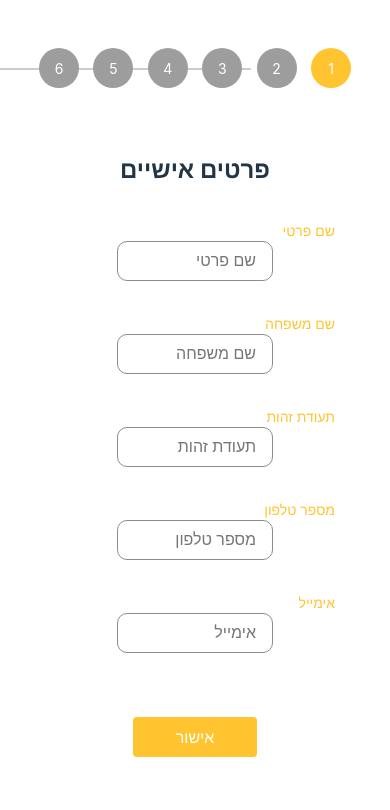
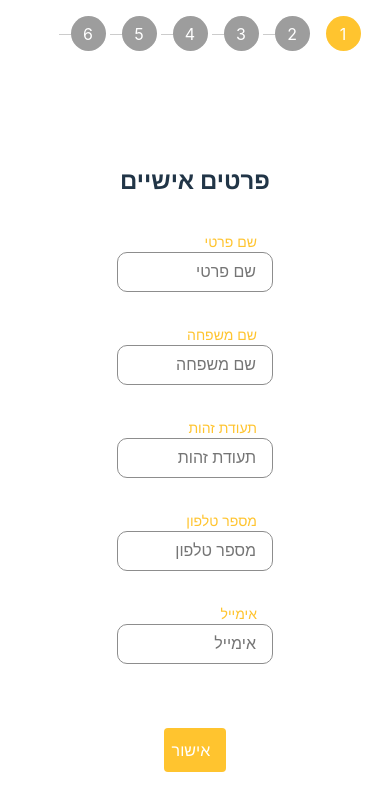
Before and after one commit to Toharkenin/Customer-Managment-System, a React (Vite) app: page /Form in a window 390 px wide. Shown: the top 810 px of the page. Built offline with nearby package versions, Linux system fonts and the light colour scheme; no server answers; sample sign-in values are in the browser's storage.

Commit message:
Done with mainpage responsability

```diff
--- a/src/pages/mainPage/MainPage.module.scss
+++ b/src/pages/mainPage/MainPage.module.scss
@@ -13,11 +13,39 @@
     display: flex;
     overflow-x: auto;
 
+    @media screen and (max-width: 1024px) {
+        width: 95vw;
+        padding-bottom: 15px;
+    }
+
+    @media screen and (max-width: 768px) {
+        width: 100vw;
+        padding: 10px;
+        height: auto;
+        overflow-y: auto;
+    }
 }
 
 .clientTable {
-    // min-width: 100;
     width: 100%;
+
+    @media screen and (max-width: 768px) {
+        display: block;
+        overflow-x: auto;
+        -webkit-overflow-scrolling: touch;
+
+        th, td {
+            min-width: 120px; // Ensures columns don't get too narrow
+            white-space: nowrap; // Prevents text wrapping
+        }
+    }
+
+    @media screen and (max-width: 480px) {
+        th, td {
+            padding: 0.2rem;
+            font-size: 14px;
+        }
+    }
 }
 
 .headerSection {
@@ -29,11 +57,27 @@
     padding: 1rem 2rem;
     box-shadow: 0 4px 6px rgba(0, 0, 0, 0.1);
 
+    @media screen and (max-width: 768px) {
+        flex-direction: column;
+        padding: 1rem;
+        gap: 1rem;
+    }
 }
 
-.buutons{
+.buutons {
     display: flex;
     gap: 1rem;
+
+    @media screen and (max-width: 768px) {
+        width: 100%;
+        justify-content: space-between;
+    }
+
+    @media screen and (max-width: 480px) {
+        flex-direction: column;
+        align-items: center;
+        gap: 0.5rem;
+    }
 }
 
 .newClientButton {
@@ -45,24 +89,26 @@
     display: inline-block;
     font-size: 16px;
     border-radius: 0.4rem;
+    padding: 0 1rem;
+
+    @media screen and (max-width: 480px) {
+        width: 100%;
+        height: 2.5rem;
+        font-size: 14px;
+    }
 }
 
 .logo {
     width: auto;
     height: 4.5rem;
+
+    @media screen and (max-width: 768px) {
+        height: 3.5rem;
     }
 
-
-.newCardButton {
-    background-color: #f2f2f2;
-    color: #2c2a2a;
+    @media screen and (max-width: 480px) {
+        height: 3rem;
     }
-
-.logoutIcon {
-    margin-top: 0.6rem;
-    width: 2rem;
-    height: auto;
-    cursor: pointer;
 }
 
 .searchBoxContainer {
@@ -72,10 +118,15 @@
     align-items: center;
     padding: 1.5rem 0;
     position: relative;
+
+    @media screen and (max-width: 768px) {
+        flex-direction: column;
+        gap: 1rem;
+        padding: 1rem 0;
+    }
 }
 
 .searchBox {
-
     background-color: rgb(250, 251, 252);
     border-color: rgb(223, 225, 230);
     color: #000;
@@ -91,8 +142,13 @@
     height: 36px;
     width: 20rem;
     padding-right: 30px;
-        :hover{
+
+    &:hover {
         background-color: rgb(235, 236, 240);
+    }
+
+    @media screen and (max-width: 768px) {
+        width: 100%;
     }
 }
 
@@ -100,7 +156,13 @@
     position: absolute;
     right: 10px;
     width: 1rem;
-    color:rgb(157, 162, 174);
+    color: rgb(157, 162, 174);
+
+    @media screen and (max-width: 768px) {
+        right: 10px;
+        top: 50%;
+        transform: translateY(-50%);
+    }
 }
 
 .filterSelector {
@@ -112,36 +174,48 @@
     height: 36px;
     border-radius: 10px;
     width: 14rem;
+
+    @media screen and (max-width: 768px) {
+        width: 100%;
+    }
 }
 
 .clientTable {
     border-collapse: collapse;
     width: 100%;
-}
 
-.clientTable th,
-.clientTable td {
+    th, td {
         padding: 0.3rem;
         text-align: center;
         border: 1px solid #ddd;
         font-weight: 400;
-    // padding: 0.5rem;
+
+        @media screen and (max-width: 768px) {
+            padding: 0.2rem;
+            font-size: 14px;
+        }
     }
 
-.clientTable th {
+    th {
         background-color: #f2f2f2;
         font-weight: 600;
         color: #000000;
+        position: sticky;
+        top: 0;
+        z-index: 10;
+
+        @media screen and (max-width: 768px) {
+            position: sticky;
+            left: 0;
+        }
     }
 
-.clientTable tr:nth-child(even) {
+    tr:nth-child(even) {
         background-color: #f9f9f9;
-
+    }
 }
 
-
-.healthButton {
-
+.healthButton, .addHealthButton, .addCardButton {
     display: inline-block;
     outline: none;
     border-width: 0px;
@@ -153,34 +227,36 @@
     text-align: center;
     text-decoration: none;
     transition: background 0.1s ease-out 0s, box-shadow 0.15s cubic-bezier(0.47, 0.03, 0.49, 1.38) 0s;
-    background: #ededed;
     cursor: pointer;
-    height: 24px;
-    line-height: 24px;
     padding: 0px 12px;
     vertical-align: middle;
     width: auto;
+
+    @media screen and (max-width: 768px) {
+        padding: 0px 8px;
+        font-size: 12px;
+        height: 22px;
+        line-height: 22px;
+    }
+}
+
+.healthButton {
+    background: #ededed;
+    height: 24px;
+    line-height: 24px;
     font-size: 14px;
     color: #1B365D;
-    :hover {
+
+    &:hover {
         background: #1B365D;
         text-decoration: inherit;
         transition-duration: 0s, 0.15s;
         color: rgb(255, 255, 255);
     }
-
-
-
 }
 
-.addHealthButton {
-
-
-    display: inline-block;
-    outline: none;
-    cursor: pointer;
+.addHealthButton, .addCardButton {
     font-size: 14px;
-    padding: 0 12px;
     line-height: 20px;
     height: 30px;
     max-height: 30px;
@@ -193,30 +269,8 @@
     transition-property: background;
     transition-duration: 150ms;
     box-shadow: none;
-    :hover {
-        background: #F7F9FD;
-    }
-}
 
-.addCardButton {
-    display: inline-block;
-    outline: none;
-    cursor: pointer;
-    font-size: 14px;
-    padding: 0 12px;
-    line-height: 20px;
-    height: 30px;
-    max-height: 30px;
-    background: none;
-    font-weight: 700;
-    border: 0;
-    border-radius: 0;
-    color: #000000;
-    transition-timing-function: ease-in-out;
-    transition-property: background;
-    transition-duration: 150ms;
-    box-shadow: none;
-    :hover {
+    &:hover {
         background: #F7F9FD;
     }
 }
@@ -224,144 +278,9 @@
 .editdelete {
     width: 1rem;
     margin: 0 0.8rem;
+
+    @media screen and (max-width: 768px) {
+        width: 0.8rem;
+        margin: 0 0.4rem;
     }
-
-
-// // @media (max-width: 1357px) {
-// //     .tableContainer {
-// //         width: 95vw;
-// //     }
-
-//     // .headerSection {
-//     //     flex-direction: column;
-//     //     align-items: flex-start;
-//     // }
-
-//     // .buutons {
-//     //     justify-content: center;
-//     //     flex-wrap: wrap;
-//     // }
-
-//     // .logo {
-//     //     height: 3.5rem;
-//     // }
-
-//     // .searchBoxContainer {
-//     //     flex-direction: column;
-//     //     align-items: stretch;
-//     // }
-
-//     // .searchBox, .filterSelector {
-//     //     width: 100%;
-//     // }
-// }
-
-// /* Breakpoint: Smartphone */
-// @media (max-width: 768px) {
-//     .tableContainer {
-//         height: auto;
-//         padding: 1rem;
-//     }
-
-//     .clientTable {
-//         display: block; /* Collapse table into block layout */
-//         width: 100%;
-//     }
-
-//     .clientTable th,
-//     .clientTable td {
-//         display: none; /* Hide all columns initially */
-//     }
-
-//     .clientTable th:nth-child(1),
-//     .clientTable th:nth-child(2),
-//     .clientTable th:nth-child(3),
-//     .clientTable td:nth-child(1),
-//     .clientTable td:nth-child(2),
-//     .clientTable td:nth-child(3) {
-//         display: table-cell; /* Show the first three columns */
-//     }
-
-//     .clientTable tr {
-//         position: relative;
-//         display: block;
-//         margin-bottom: 1rem;
-//     }
-
-//     .clientTable tr:hover {
-//         background: none; /* Remove hover effect */
-//     }
-
-//     .clientTable td {
-//         text-align: left;
-//         padding-left: 50%;
-//         position: relative;
-//     }
-
-//     .clientTable td::before {
-//         content: attr(data-label); /* Add label for hidden columns */
-//         position: absolute;
-//         left: 1rem;
-//         font-weight: bold;
-//     }
-
-//     .dropdownDetails {
-//         display: none;
-//         width: 100%;
-//         margin-top: 0.5rem;
-//     }
-
-//     .dropdownToggle {
-//         display: block;
-//         background-color: #1B365D;
-//         color: #fff;
-//         padding: 0.5rem;
-//         text-align: center;
-//         border-radius: 5px;
-//         cursor: pointer;
-//     }
-
-//     .dropdownToggle:hover {
-//         background-color: #143250;
-//     }
-// }
-
-
-// /* Additional JS Required */
-
-
-// @media (max-width: 768px) {
-//     .headerSection {
-//         flex-direction: column;
-//         align-items: flex-start;
-//         padding: 1rem;
-//     }
-
-//     .searchBoxContainer {
-//         flex-direction: column;
-//         gap: 1rem;
-//         padding: 1rem 0;
-//     }
-
-//     .searchBox,
-//     .filterSelector {
-//         width: 100%;
-//     }
-
-//     .clientTable th,
-//     .clientTable td {
-//         font-size: 0.85rem;
-//         padding: 0.3rem;
-//     }
-
-//     .buutons {
-//         gap: 0.5rem;
-//         flex-wrap: wrap;
-//     }
-
-//     .newClientButton {
-//         width: 100%;
-//         font-size: 0.9rem;
-//         height: 2.5rem;
-//     }
-// }
+}
--- a/src/pages/newCustomer/newCustomer.module.scss
+++ b/src/pages/newCustomer/newCustomer.module.scss
@@ -1,25 +1,73 @@
 .container {
     width: 80vw;
-    // margin: 0 auto; /* Center the container horizontally */
+
+    @media screen and (max-width: 1024px) {
+        width: 100%;
+    }
+
+    @media screen and (min-width:481px) and (max-width: 768px) {
+        width: 100%;
+    }
+
+    @media screen and (max-width: 480px) {
+        width: 100%;
+    }
 }
 
 .stepContainer {
     display: flex;
-    align-items: center;
-    justify-content: space-between;
-    margin: 0 auto;
+    // align-items: center;
+    // justify-content: space-between;
+    // margin: 0 auto;
     position: fixed;
     top: 0;
-    width: 80%;
-    padding: 3rem 0;
-    background-color: #fff;
+    width: 100%;
+    // padding: 3rem 0;
+    // background-color: #fff;
     z-index: 1000;
+
+    @media screen and (max-width: 1024px) {
+        width: 90%;
+        padding: 2rem 0;
+    }
+
+    @media screen and (max-width: 768px) {
+        position: fixed;
+        left:-10px;
+        width: 95%;
+        padding: 1.5rem 0;
+        overflow-x: auto;
+        justify-content: flex-start;
+        gap: 1rem;
+
+        &::-webkit-scrollbar {
+            height: 4px;
+        }
+
+        &::-webkit-scrollbar-track {
+            background: #f1f1f1;
+        }
+
+        &::-webkit-scrollbar-thumb {
+            background: #888;
+            border-radius: 2px;
+        }
+    }
+
+    @media screen and (max-width: 480px) {
+        padding: 1rem 0;
+    }
 }
 
 .step {
     display: flex;
     align-items: center;
     position: relative;
+
+    @media screen and (max-width: 768px) {
+        flex-shrink: 0;
+        min-width: max-content;
+    }
 }
 
 .circle {
@@ -34,10 +82,22 @@
     color: #fff;
     z-index: 1;
     transition: background-color 0.3s ease;
+
+    @media screen and (max-width: 768px) {
+        width: 35px;
+        height: 35px;
+        font-size: 14px;  // Keeping size readable
     }
 
-.circle.active {
+    @media screen and (max-width: 480px) {
+        width: 35px;  // Keeping circle size larger
+        height: 35px;
+        font-size: 16px;  // Increased for better readability
+    }
+
+    &.active {
         background-color: #ffc42f;
+    }
 }
 
 .line {
@@ -46,25 +106,59 @@
     background-color: #ccc;
     position: absolute;
     top: 50%;
-    // left: 15px;
     right: 50%;
     z-index: 0;
     transition: background-color 0.3s ease;
     margin-right: 5rem;
+
+    @media screen and (max-width: 1024px) {
+        width: 80px;
+        margin-right: 4rem;
     }
 
-.line.active {
+    @media screen and (max-width: 768px) {
+        width: 60px;
+        margin-right: 3rem;
+    }
+
+    @media screen and (max-width: 480px) {
+        width: 40px;
+        margin-right: 2.5rem;  // Adjusted for larger circles
+    }
+
+    &.active {
         background-color: #ffc42f;
+    }
 }
 
 .label {
     margin-top: 10px;
     font-size: 14px;
     text-align: center;
+
+    @media screen and (max-width: 768px) {
+        font-size: 14px;  // Keeping size readable
+    }
+
+    @media screen and (max-width: 480px) {
+        font-size: 16px;  // Increased for better readability
+        margin-top: 12px;
+    }
 }
 
 .buttons {
     margin-top: 20px;
+
+    @media screen and (max-width: 768px) {
+        margin-top: 15px;
+    }
+
+    @media screen and (max-width: 480px) {
+        margin-top: 16px;
+        display: flex;
+        flex-direction: column;
+        gap: 12px;
+    }
 }
 
 button {
@@ -76,9 +170,37 @@ button {
     cursor: pointer;
     border-radius: 10px;
     transition: background-color 0.3s ease;
+    font-size: 14px;
+
+    @media screen and (max-width: 768px) {
+        padding: 10px 16px;
+        font-size: 16px;  // Increased for better readability
     }
 
-button:disabled {
+    @media screen and (max-width: 480px) {
+        padding: 12px 16px;
+        font-size: 16px;  // Keeping text size consistent
+        width: 100%;
+        margin: 0;
+    }
+
+    &:disabled {
         background-color: #ccc;
         cursor: not-allowed;
     }
+}
+
+.content {
+    margin-top: 120px; // Space for fixed stepContainer
+
+    @media screen and (max-width: 768px) {
+        margin-top: 100px;
+        font-size: 16px;  // Base content font size
+    }
+
+    @media screen and (max-width: 480px) {
+        margin-top: 90px;
+        font-size: 16px;  // Maintaining readable font size
+        line-height: 1.5;  // Better line height for readability
+    }
+}
```
Lines whose indentation alone changed are shown as unchanged.
